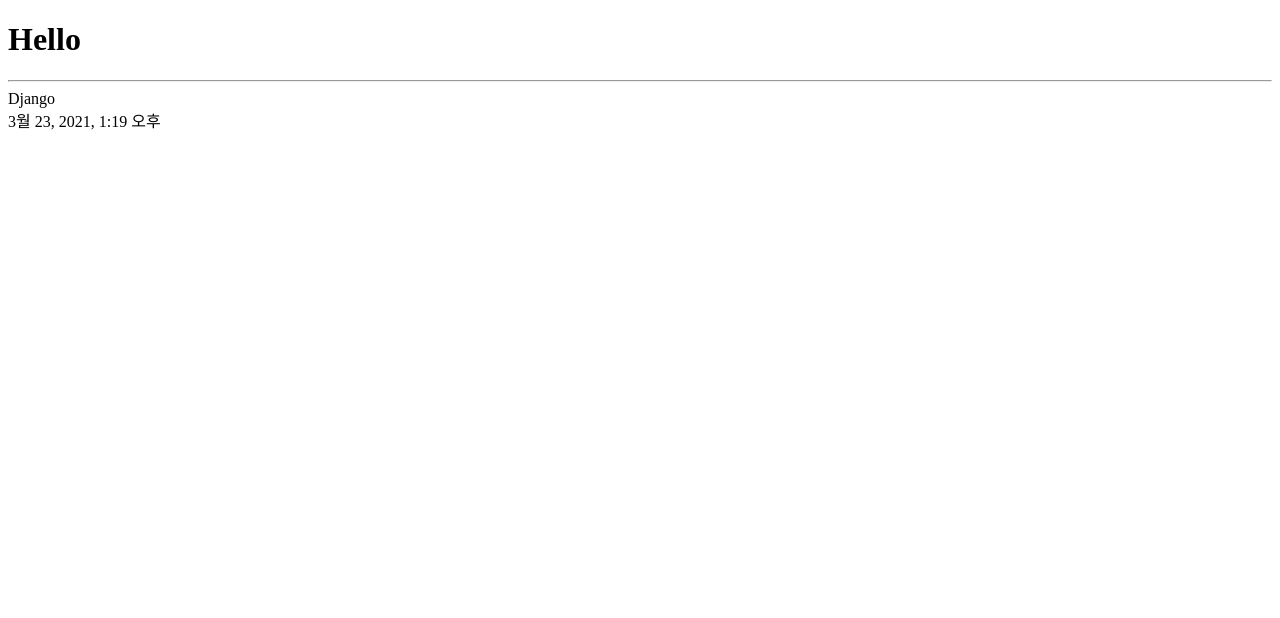
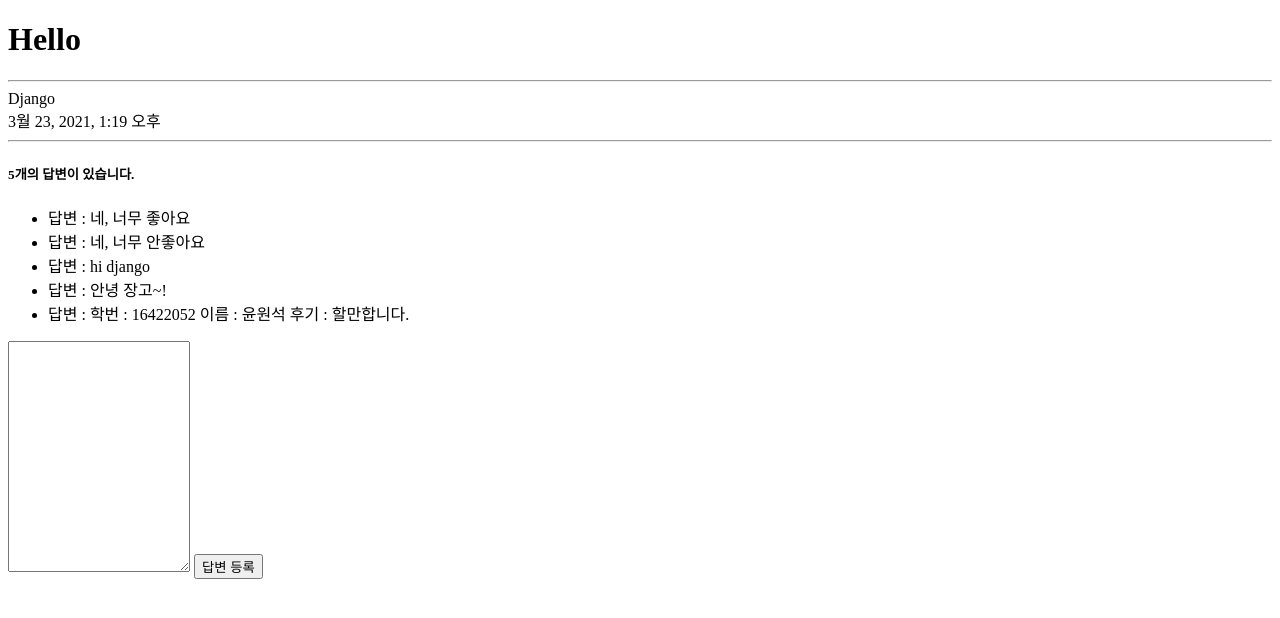
Before and after one commit to A-WOS/mysite, a Django app: page /pybo/3/ in a window 1280 px wide. Shown: the top 618 px of the page. Run offline with Django 3.2, Linux system fonts and the light colour scheme; data comes from the database, SQL or seed files in the repository.

Commit message:
작성한 답변을 보기 위한 html수정

```diff
--- a/templates/pybo/question_detail.html
+++ b/templates/pybo/question_detail.html
@@ -11,5 +11,26 @@
         {{ question.content }} <br>
         {{ question.create_date }}
     </div>
+    <hr>
+
+    <h5>{{ question.answer_set.count }}개의 답변이 있습니다.</h5>
+    <div>
+        <ul>
+{#        {% for answer in question.answer_set.all %}#}
+{#            <p style="text-align: left">#}
+{#            <li>답변 : {{ answer.content }} <br>#}
+{#            작성시간 : {{ answer.create_date }}#}
+{#            </li></p>#}
+        {% for answer in question.answer_set.all %}
+            <li>답변 : {{ answer.content }} </li>
+        {% endfor %}
+        </ul>
+    </div>
+    <form action="{% url 'pybo:answer_create' question.id %}" method="post">
+        {% csrf_token %}
+        <textarea name="cont" id="content" rows="15"></textarea>
+        <input type="submit" value="답변 등록">
+    </form>
 </body>
+
 </html>
```
